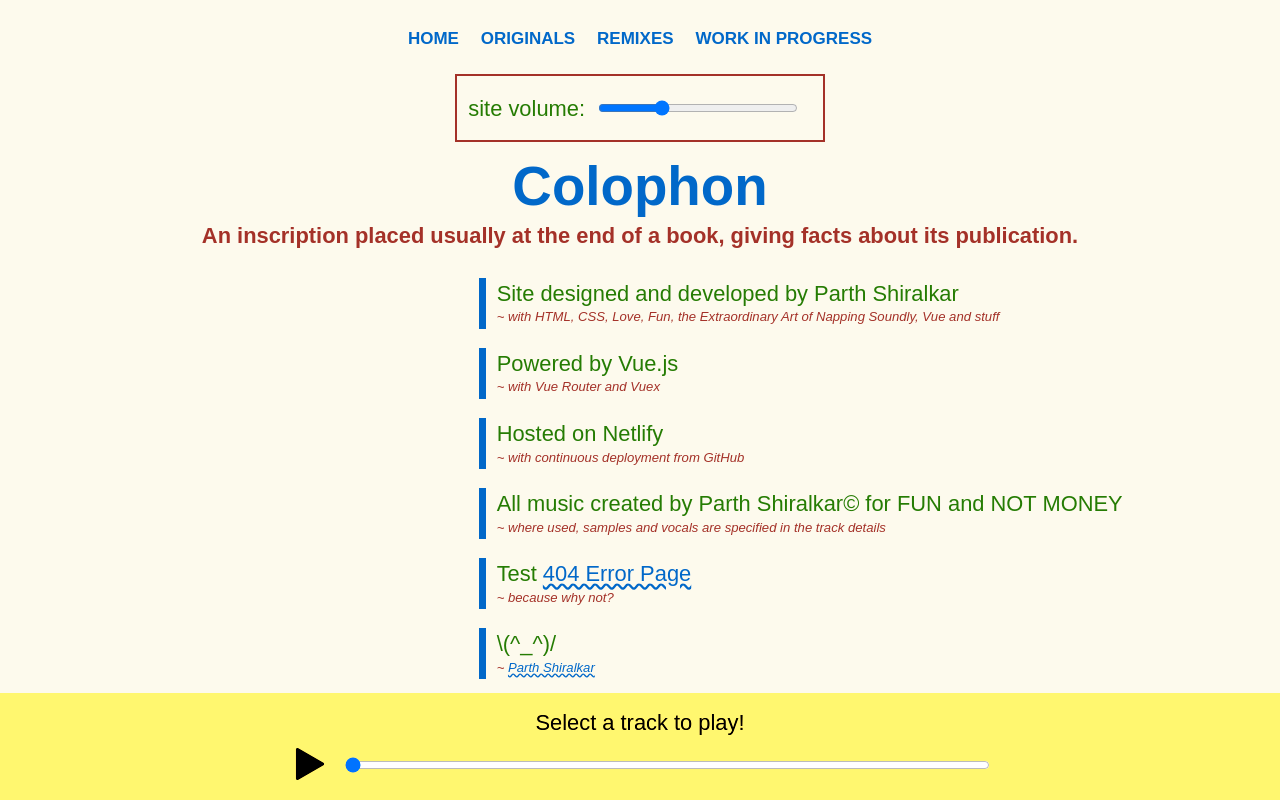
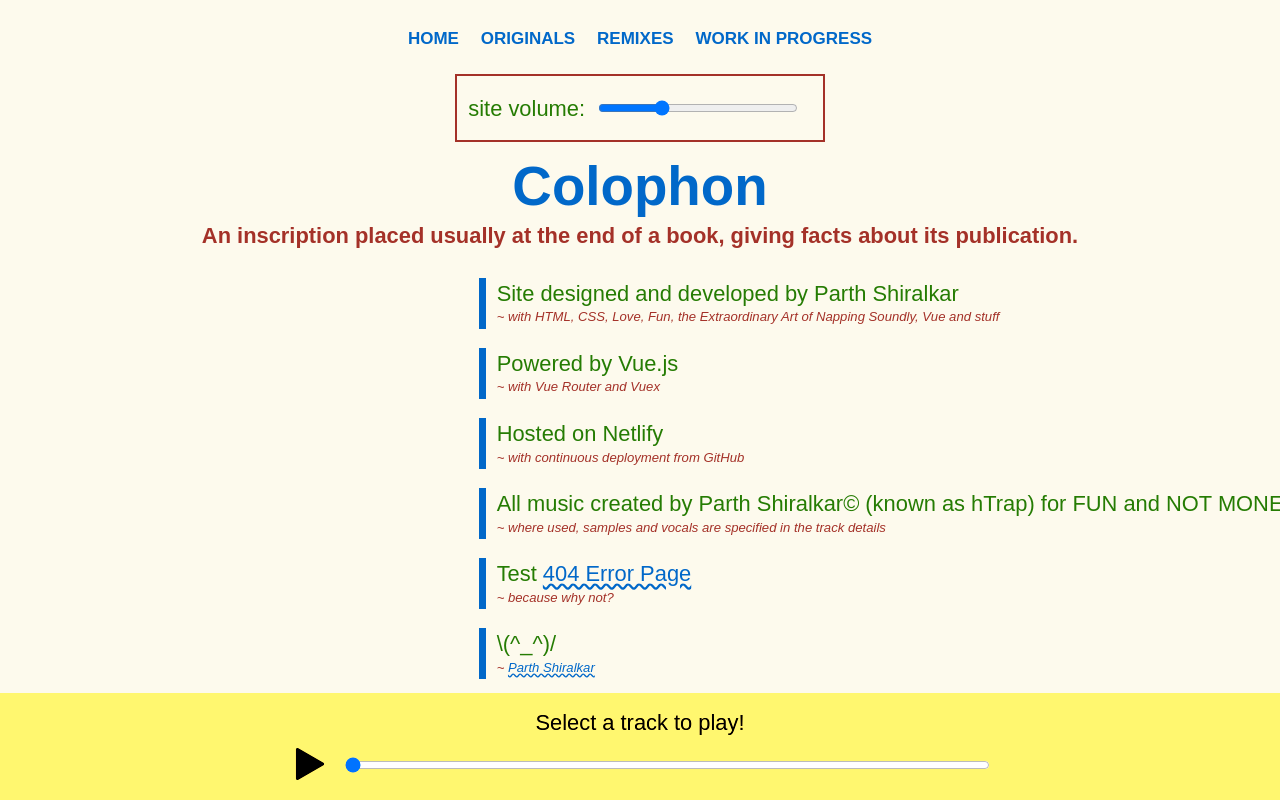
Before and after one commit to partheus/music, a Vue app: page /colophon in a window 1280 px wide. Shown: the top 800 px of the page. Built offline with nearby package versions, Linux system fonts and the light colour scheme; a web font is replaced by a local one.

Commit message:
Add links to colophon

```diff
--- a/src/views/ColophonPage.vue
+++ b/src/views/ColophonPage.vue
@@ -12,7 +12,7 @@
       <li>Hosted on Netlify
         <blockquote>~ with continuous deployment from GitHub</blockquote>
       </li>
-      <li>All music created by Parth Shiralkar&copy; for FUN and NOT MONEY
+      <li>All music created by Parth Shiralkar&copy; (known as hTrap) for FUN and NOT MONEY <router-link to="/about" title="About">[More]</router-link>
         <blockquote>~ where used, samples and vocals are specified in the track details</blockquote></li>
       <li>Test <router-link to="/not-a-link">404 Error Page</router-link>
         <blockquote>~ because why not?</blockquote>
```
